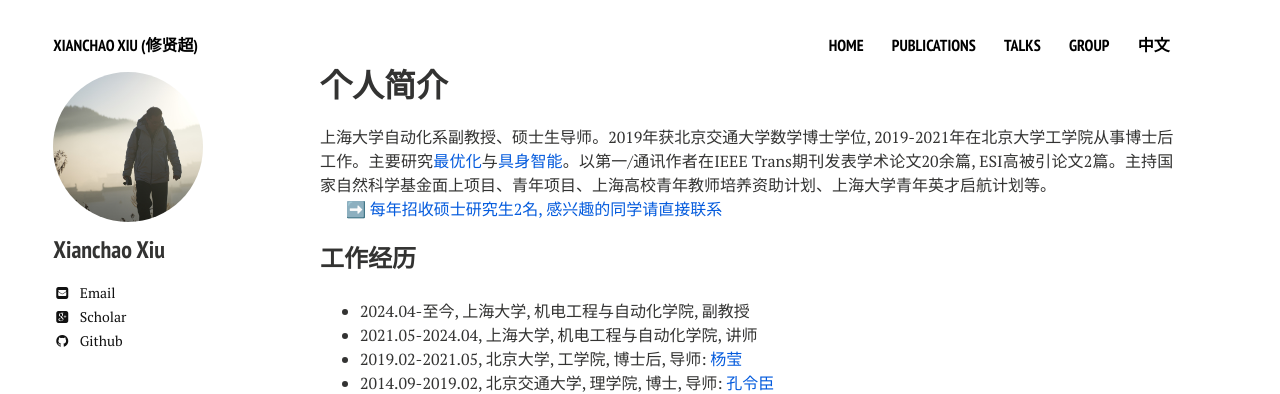
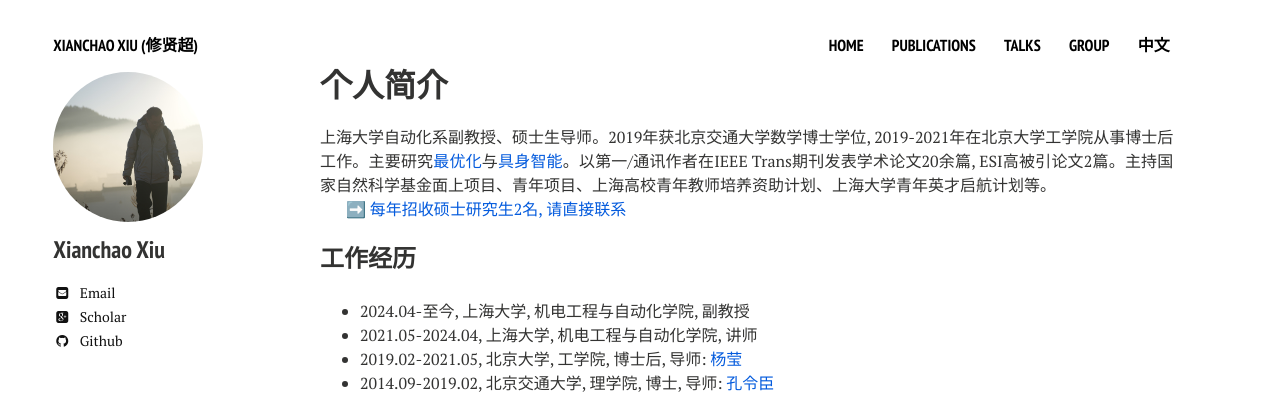
Before and after one commit to xianchaoxiu/xianchaoxiu.github.io, a Jekyll site: the page built from chinese/index.md, in a window 1280 px wide. Shown: the top 394 px of the page. Built offline with Jekyll 4.4.1, drawn with Linux system fonts in a browser that asks for light colours; nearby versions of some CDN libraries.

Commit message:
Update index.md

```diff
--- a/chinese/index.md
+++ b/chinese/index.md
@@ -9,7 +9,7 @@ share: false
 
 上海大学自动化系副教授、硕士生导师。2019年获北京交通大学数学博士学位, 2019-2021年在北京大学工学院从事博士后工作。主要研究<a href="https://xianchaoxiu.github.io/chinese/research/OPT/" class="textlink" target="_blank">最优化</a>与<a href="https://xianchaoxiu.github.io/chinese/research/EAI/" class="textlink" target="_blank">具身智能</a>。以第一/通讯作者在IEEE Trans期刊发表学术论文20余篇, ESI高被引论文2篇。主持国家自然科学基金面上项目、青年项目、上海高校青年教师培养资助计划、上海大学青年英才启航计划等。  <br>
 
-➡️ <a href="https://xianchaoxiu.github.io/chinese/reading/" class="textlink" target="_blank">每年招收硕士研究生2名, 感兴趣的同学请直接联系</a><br>
+➡️ <a href="https://xianchaoxiu.github.io/chinese/reading/" class="textlink" target="_blank">每年招收硕士研究生2名, 请直接联系</a><br>
 
 
 
```
